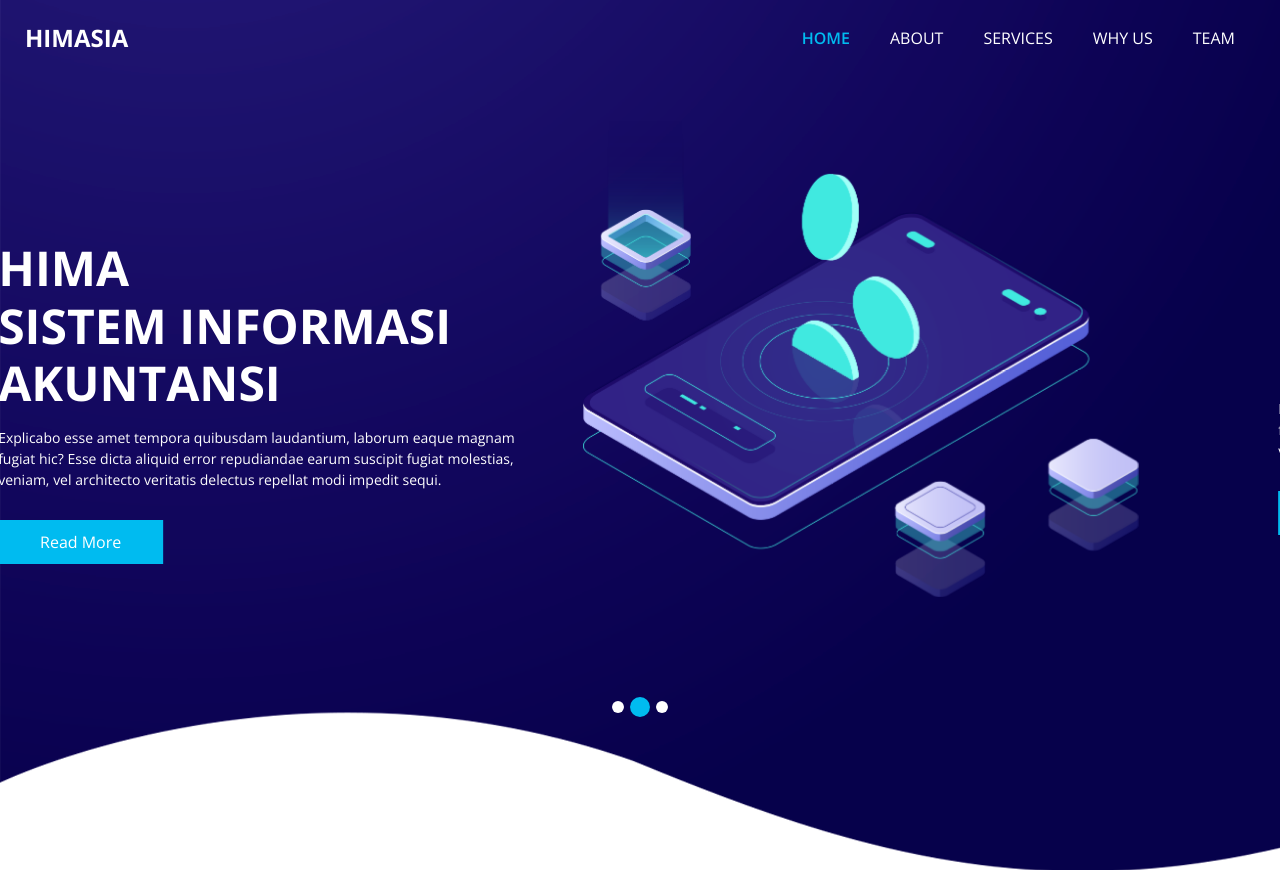
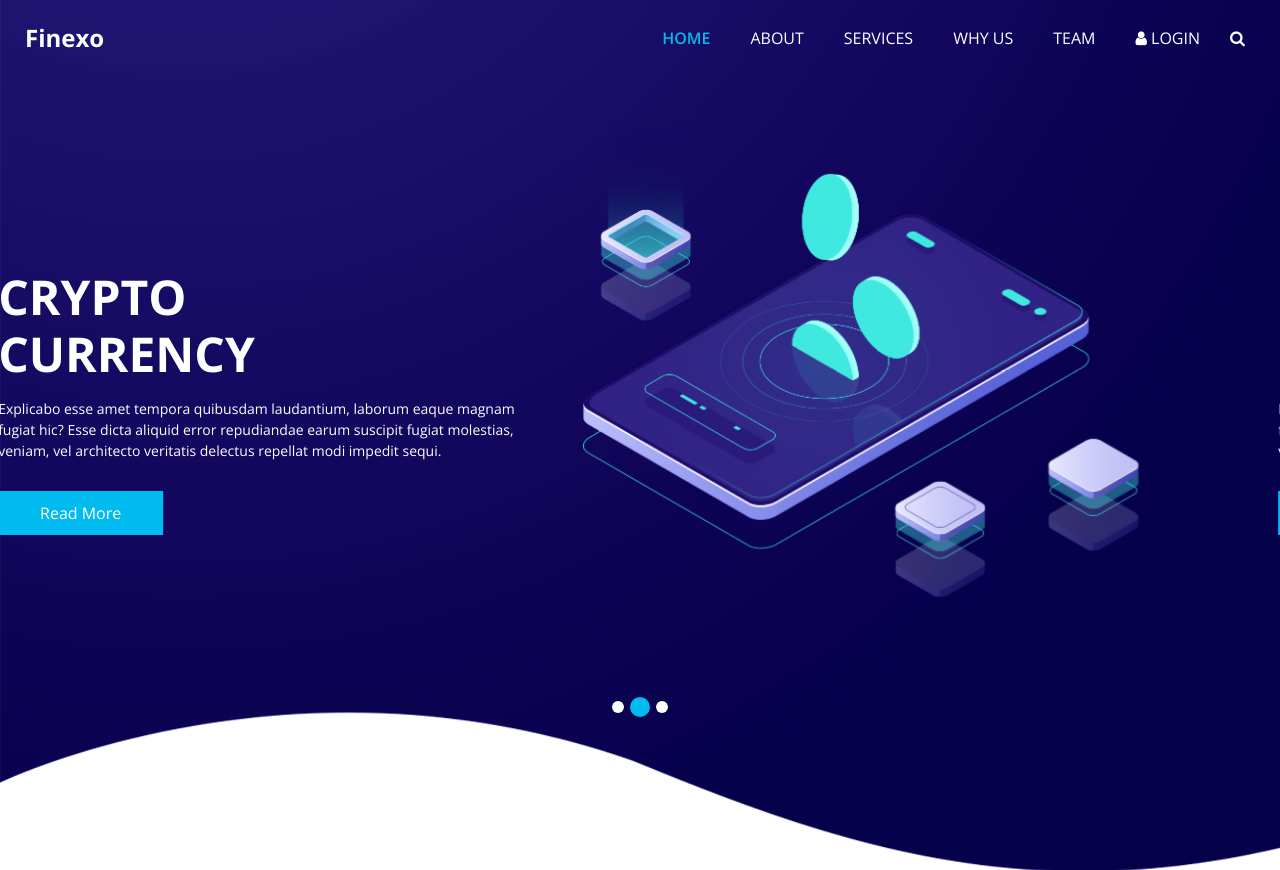
Before and after one commit to HIMASIA/FE-OLP, a plain HTML site: page index.html in a window 1280 px wide. Shown: the top 870 px of the page. Drawn offline with nearby package versions, Linux system fonts and the light colour scheme; some packages are replaced by stand-ins of ours.

Commit message:
Revert "modify-title"

```diff
--- a/index.html
+++ b/index.html
@@ -50,7 +50,7 @@
         <nav class="navbar navbar-expand-lg custom_nav-container ">
           <a class="navbar-brand" href="index.html">
             <span>
-              HIMASIA
+              Finexo
             </span>
           </a>
 
@@ -75,7 +75,14 @@
               <li class="nav-item">
                 <a class="nav-link" href="team.html">Team</a>
               </li>
-
+              <li class="nav-item">
+                <a class="nav-link" href="#"> <i class="fa fa-user" aria-hidden="true"></i> Login</a>
+              </li>
+              <form class="form-inline">
+                <button class="btn  my-2 my-sm-0 nav_search-btn" type="submit">
+                  <i class="fa fa-search" aria-hidden="true"></i>
+                </button>
+              </form>
             </ul>
           </div>
         </nav>
@@ -92,8 +99,8 @@
                 <div class="col-md-6 ">
                   <div class="detail-box">
                     <h1>
-                      HIMA <br>
-                      SISTEM INFORMASI AKUNTANSI
+                      Crypto <br>
+                      Currency
                     </h1>
                     <p>
                       Explicabo esse amet tempora quibusdam laudantium, laborum eaque magnam fugiat hic? Esse dicta aliquid error repudiandae earum suscipit fugiat molestias, veniam, vel architecto veritatis delectus repellat modi impedit sequi.
```
Also changed, not shown: about.html (+8 -1 lines), service.html (+8 -1 lines), team.html (+8 -1 lines), why.html (+8 -1 lines).
